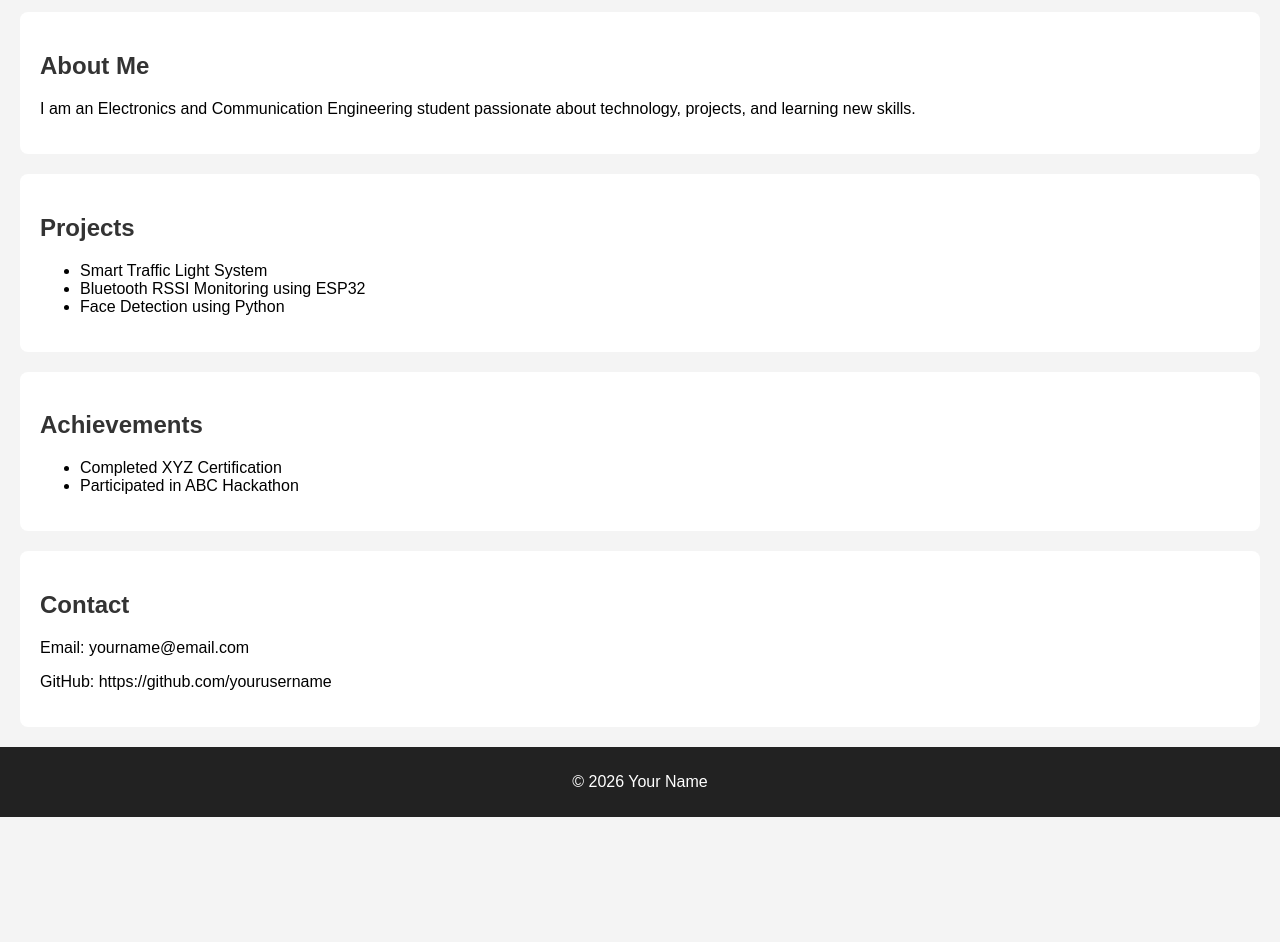
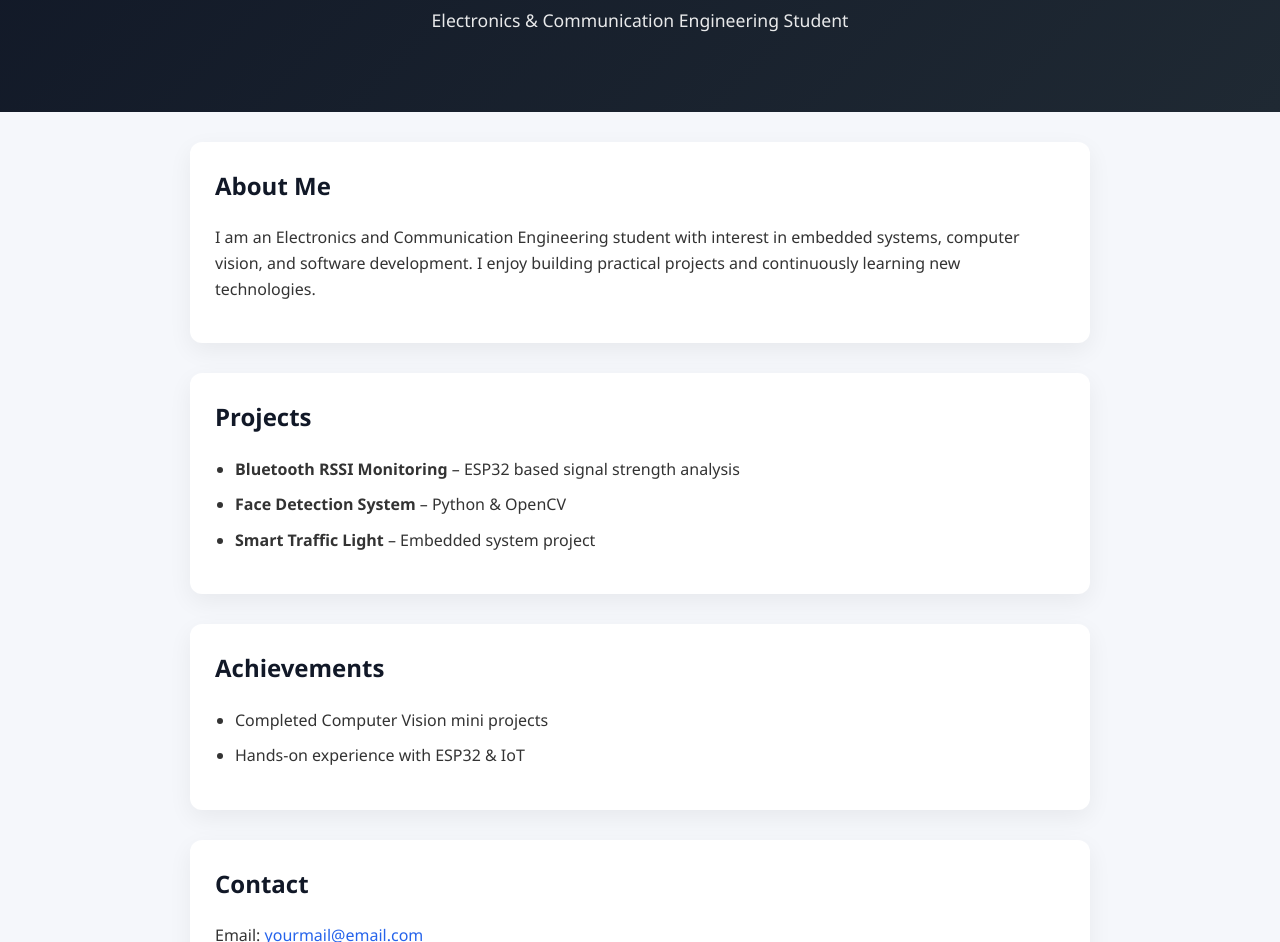
Before and after one commit to Vikranth0248/life, a plain HTML site: page index.html in a window 1280 px wide. Shown: the part 162-1104 px from the top of the page. Before the commit the page ends 979 px from the top, so only its background shows below. Drawn offline with Linux system fonts and the light colour scheme.

Commit message:
Update index.html

```diff
--- a/index.html
+++ b/index.html
@@ -1,37 +1,89 @@
 <!DOCTYPE html>
-<html>
+<html lang="en">
 <head>
-    <title>My Portfolio</title>
+    <meta charset="UTF-8">
+    <meta name="viewport" content="width=device-width, initial-scale=1.0">
+    <title>Vikranth | Portfolio</title>
+
     <style>
+        * {
+            box-sizing: border-box;
+        }
+
         body {
-            font-family: Arial, sans-serif;
             margin: 0;
-            background-color: #f4f4f4;
+            font-family: "Segoe UI", sans-serif;
+            background-color: #f5f7fb;
+            color: #333;
+            line-height: 1.6;
         }
 
         header {
-            background-color: #222;
+            background: linear-gradient(135deg, #111827, #1f2933);
             color: white;
-            padding: 20px;
+            padding: 60px 20px;
             text-align: center;
         }
 
+        header h1 {
+            margin-bottom: 10px;
+            font-size: 2.5rem;
+        }
+
+        header p {
+            font-size: 1.1rem;
+            opacity: 0.9;
+        }
+
         section {
-            padding: 20px;
-            margin: 20px;
+            max-width: 900px;
+            margin: 30px auto;
+            padding: 25px;
             background: white;
-            border-radius: 8px;
+            border-radius: 12px;
+            box-shadow: 0 8px 25px rgba(0,0,0,0.06);
         }
 
         h2 {
-            color: #333;
+            margin-top: 0;
+            color: #111827;
+        }
+
+        ul {
+            padding-left: 20px;
+        }
+
+        li {
+            margin-bottom: 10px;
+        }
+
+        .contact a {
+            color: #2563eb;
+            text-decoration: none;
+        }
+
+        .contact a:hover {
+            text-decoration: underline;
         }
 
         footer {
             text-align: center;
-            padding: 10px;
-            background: #222;
+            padding: 20px;
+            background: #111827;
             color: white;
+            margin-top: 40px;
+        }
+
+        /* 📱 Mobile friendly */
+        @media (max-width: 600px) {
+            header h1 {
+                font-size: 2rem;
+            }
+
+            section {
+                margin: 15px;
+                padding: 20px;
+            }
         }
     </style>
 </head>
@@ -39,43 +91,44 @@
 <body>
 
 <header>
-    <h1>Vikranth</h1>
-    <p>ECE Student | Aspiring Engineer</p>
+    <h1>Vikranth P V R</h1>
+    <p>Electronics & Communication Engineering Student</p>
 </header>
 
 <section>
     <h2>About Me</h2>
     <p>
-        I am an Electronics and Communication Engineering student passionate about
-        technology, projects, and learning new skills.
+        I am an Electronics and Communication Engineering student with interest in
+        embedded systems, computer vision, and software development.
+        I enjoy building practical projects and continuously learning new technologies.
     </p>
 </section>
 
 <section>
     <h2>Projects</h2>
     <ul>
-        <li>Smart Traffic Light System</li>
-        <li>Bluetooth RSSI Monitoring using ESP32</li>
-        <li>Face Detection using Python</li>
+        <li><strong>Bluetooth RSSI Monitoring</strong> – ESP32 based signal strength analysis</li>
+        <li><strong>Face Detection System</strong> – Python & OpenCV</li>
+        <li><strong>Smart Traffic Light</strong> – Embedded system project</li>
     </ul>
 </section>
 
 <section>
     <h2>Achievements</h2>
     <ul>
-        <li>Completed XYZ Certification</li>
-        <li>Participated in ABC Hackathon</li>
+        <li>Completed Computer Vision mini projects</li>
+        <li>Hands-on experience with ESP32 & IoT</li>
     </ul>
 </section>
 
-<section>
+<section class="contact">
     <h2>Contact</h2>
-    <p>Email: yourname@email.com</p>
-    <p>GitHub: https://github.com/yourusername</p>
+    <p>Email: <a href="mailto:yourmail@email.com">yourmail@email.com</a></p>
+    <p>GitHub: <a href="https://github.com/yourusername" target="_blank">github.com/yourusername</a></p>
 </section>
 
 <footer>
-    <p>© 2026 Your Name</p>
+    © 2026 Vikranth P V R
 </footer>
 
 </body>
```
